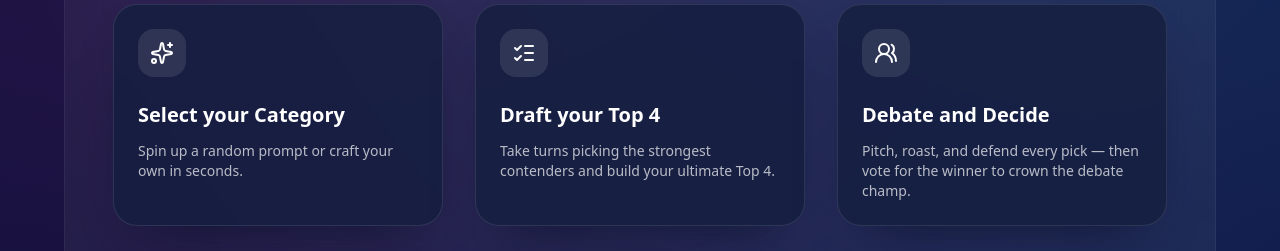
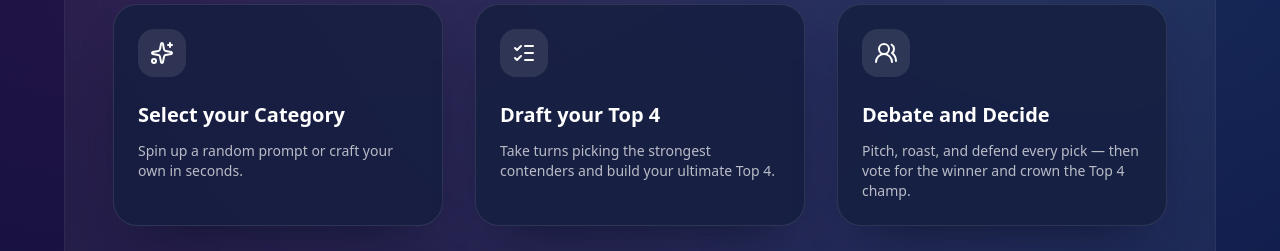
Before and after one commit to quinndarling21/top4_landing, a Next.js app: page / in a window 1280 px wide. Shown: the part 1404-1655 px from the top of the page. Built offline with nearby package versions, Linux system fonts and the light colour scheme.

Commit message:
tweak verbiage

```diff
--- a/src/data/content.ts
+++ b/src/data/content.ts
@@ -34,7 +34,7 @@ export const howItWorks = [
   {
     title: "Debate and Decide",
     description:
-      "Pitch, roast, and defend every pick — then vote for the winner to crown the debate champ.",
+      "Pitch, roast, and defend every pick — then vote for the winner and crown the Top 4 champ.",
     icon: "users",
   },
 ];
```
